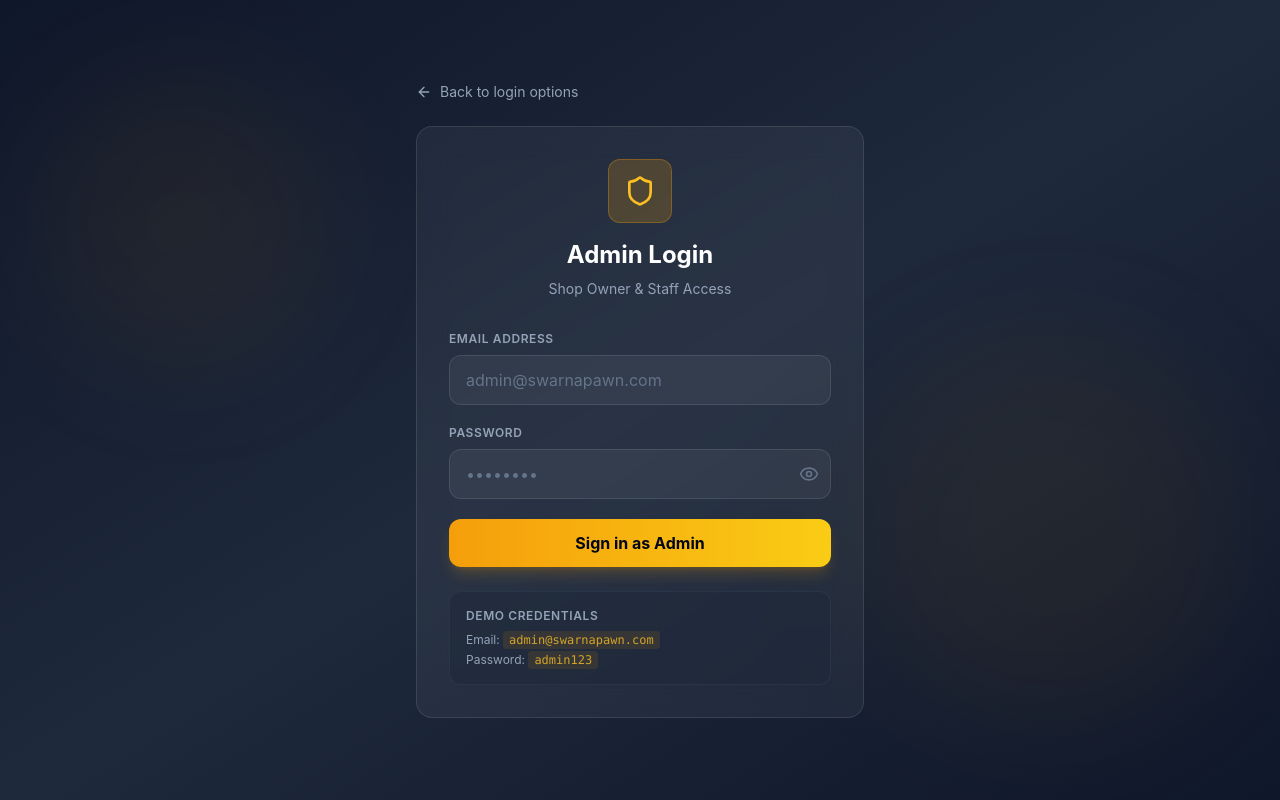
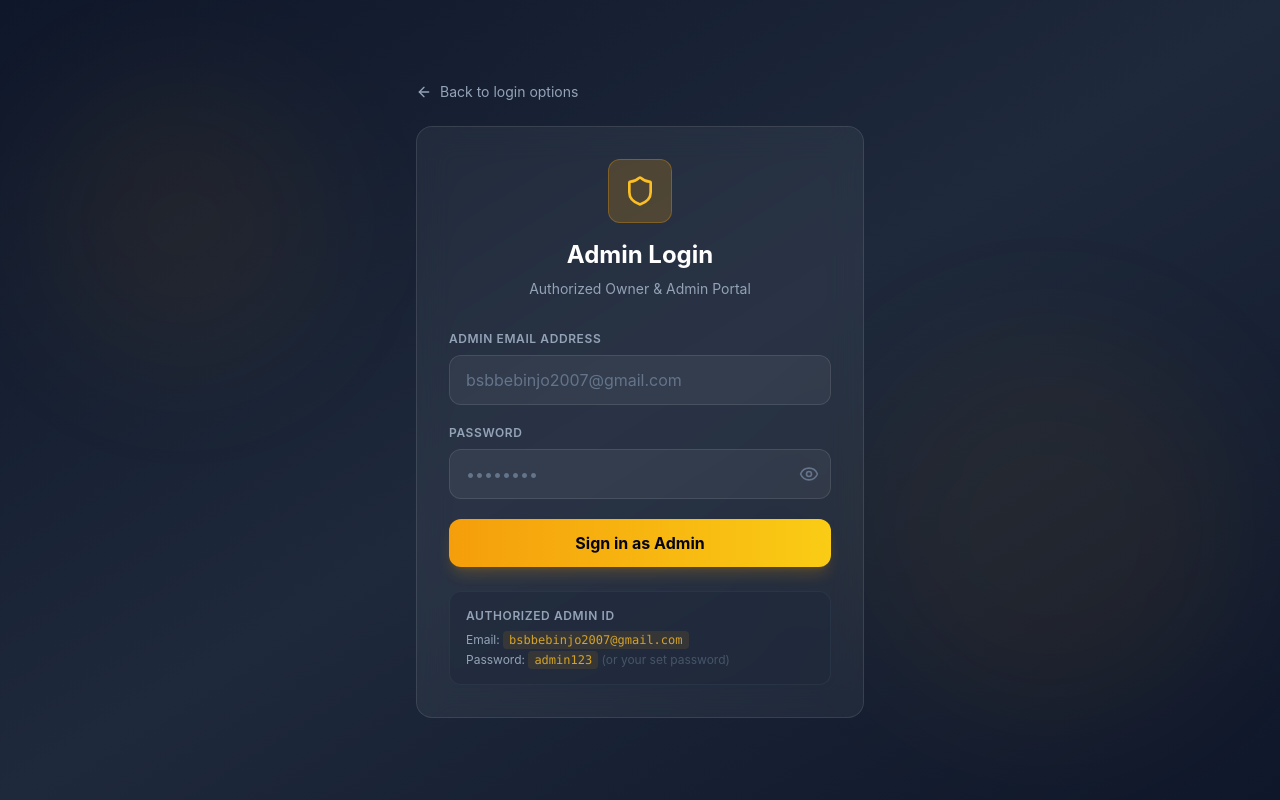
Before and after one commit to bebinjo07/credgold, a Next.js app in the folder frontend/: page /login/admin in a window 1280 px wide. Built offline with nearby package versions, Linux system fonts and the light colour scheme; no server answers.

Commit message:
feat(auth): set bsbbebinjo2007@gmail.com as authorized Admin ID

```diff
--- a/frontend/src/app/login/admin/page.tsx
+++ b/frontend/src/app/login/admin/page.tsx
@@ -31,7 +31,7 @@ export default function AdminLoginPage() {
       if (success) {
         router.push('/');
       } else {
-        setError('Invalid email or password. Please try again.');
+        setError('Access Denied: Only bsbbebinjo2007@gmail.com is authorized as Admin.');
       }
     } catch {
       setError('Something went wrong. Please try again.');
@@ -67,7 +67,7 @@ export default function AdminLoginPage() {
             </div>
             <h1 className="text-2xl font-bold text-white">Admin Login</h1>
             <p className="text-slate-400 text-sm mt-2">
-              Shop Owner & Staff Access
+              Authorized Owner & Admin Portal
             </p>
           </div>
 
@@ -83,13 +83,13 @@ export default function AdminLoginPage() {
           <form onSubmit={handleSubmit} className="space-y-5">
             <div>
               <label className="block text-xs font-semibold text-slate-400 uppercase tracking-wider mb-2">
-                Email Address
+                Admin Email Address
               </label>
               <input
                 type="email"
                 value={email}
                 onChange={(e) => setEmail(e.target.value)}
-                placeholder="admin@swarnapawn.com"
+                placeholder="bsbbebinjo2007@gmail.com"
                 className="w-full px-4 py-3 bg-white/5 border border-white/10 rounded-xl text-white placeholder-slate-500 focus:outline-none focus:ring-2 focus:ring-amber-500/50 focus:border-amber-500/50 transition"
                 autoComplete="email"
               />
@@ -134,19 +134,20 @@ export default function AdminLoginPage() {
             </button>
           </form>
 
-          {/* Demo Credentials */}
+          {/* Admin Info */}
           <div className="mt-6 p-4 bg-slate-800/50 rounded-xl border border-slate-700/50">
             <p className="text-xs font-semibold text-slate-400 uppercase tracking-wider mb-2">
-              Demo Credentials
+              Authorized Admin ID
             </p>
             <div className="space-y-1 text-xs text-slate-500">
               <p>
                 <span className="text-slate-400">Email:</span>{' '}
-                <code className="text-amber-400/80 bg-amber-500/10 px-1.5 py-0.5 rounded">admin@swarnapawn.com</code>
+                <code className="text-amber-400/80 bg-amber-500/10 px-1.5 py-0.5 rounded">bsbbebinjo2007@gmail.com</code>
               </p>
               <p>
                 <span className="text-slate-400">Password:</span>{' '}
-                <code className="text-amber-400/80 bg-amber-500/10 px-1.5 py-0.5 rounded">admin123</code>
+                <code className="text-amber-400/80 bg-amber-500/10 px-1.5 py-0.5 rounded">admin123</code>{' '}
+                <span className="text-slate-600">(or your set password)</span>
               </p>
             </div>
           </div>
--- a/frontend/src/context/AuthContext.tsx
+++ b/frontend/src/context/AuthContext.tsx
@@ -111,18 +111,24 @@ export function AuthProvider({ children }: { children: ReactNode }) {
   const loginAdmin = async (email: string, password: string): Promise<boolean> => {
     if (!email || !password) return false;
 
+    const normalizedEmail = email.trim().toLowerCase();
+    const authorizedAdminEmails = ['bsbbebinjo2007@gmail.com', 'admin@swarnapawn.com'];
+
+    // Enforce authorized Admin email
+    if (!authorizedAdminEmails.includes(normalizedEmail)) {
+      return false;
+    }
+
     try {
       // Attempt Firebase Auth
       let credential;
       try {
         credential = await signInWithEmailAndPassword(auth, email, password);
       } catch (signInErr: any) {
-        // If account doesn't exist, attempt to create it
         try {
           credential = await createUserWithEmailAndPassword(auth, email, password);
         } catch (createErr) {
-          // Firebase Auth didn't complete (e.g. Email/Pass provider not enabled in console)
-          // Fall back gracefully so admin login ALWAYS succeeds
+          // ignore
         }
       }
 
@@ -130,7 +136,7 @@ export function AuthProvider({ children }: { children: ReactNode }) {
         try {
           const userDocRef = doc(db, 'users', credential.user.uid);
           await setDoc(userDocRef, {
-            name: email.toLowerCase().includes('admin') ? 'Rajesh Verma' : email.split('@')[0],
+            name: 'Bebinjo (Admin / Owner)',
             email,
             role: 'admin',
             lastLogin: serverTimestamp(),
@@ -141,13 +147,12 @@ export function AuthProvider({ children }: { children: ReactNode }) {
         }
       }
     } catch {
-      // ignore firebase errors
+      // ignore
     }
 
-    // Always succeed admin login for valid credentials
     const adminUser: User = {
       id: 'admin-' + Date.now(),
-      name: email.toLowerCase().includes('admin') ? 'Rajesh Verma (Shop Owner)' : email.split('@')[0],
+      name: 'Bebinjo (Admin / Owner)',
       email,
       role: 'admin',
     };
```
